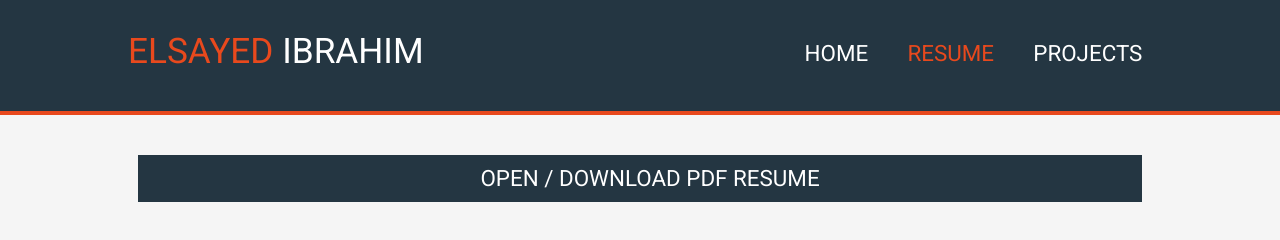
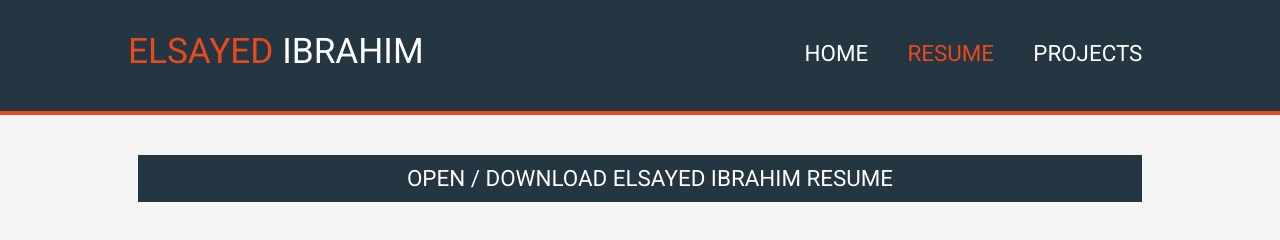
Before and after one commit to elsayedi1/Project, a plain HTML site: page resume.html in a window 1280 px wide. Drawn offline with nearby package versions, Linux system fonts and the light colour scheme.

Commit message:
Update resume.html

```diff
--- a/resume.html
+++ b/resume.html
@@ -34,7 +34,7 @@
 
 
         <div class="project__content">
-            <a class="btn" href="./images/Elsayed Ibrahim.pdf">Open / Download PDF Resume</a>
+            <a class="btn" href="./images/Elsayed Ibrahim.pdf">Open / Download Elsayed Ibrahim Resume</a>
 
 
 
```
